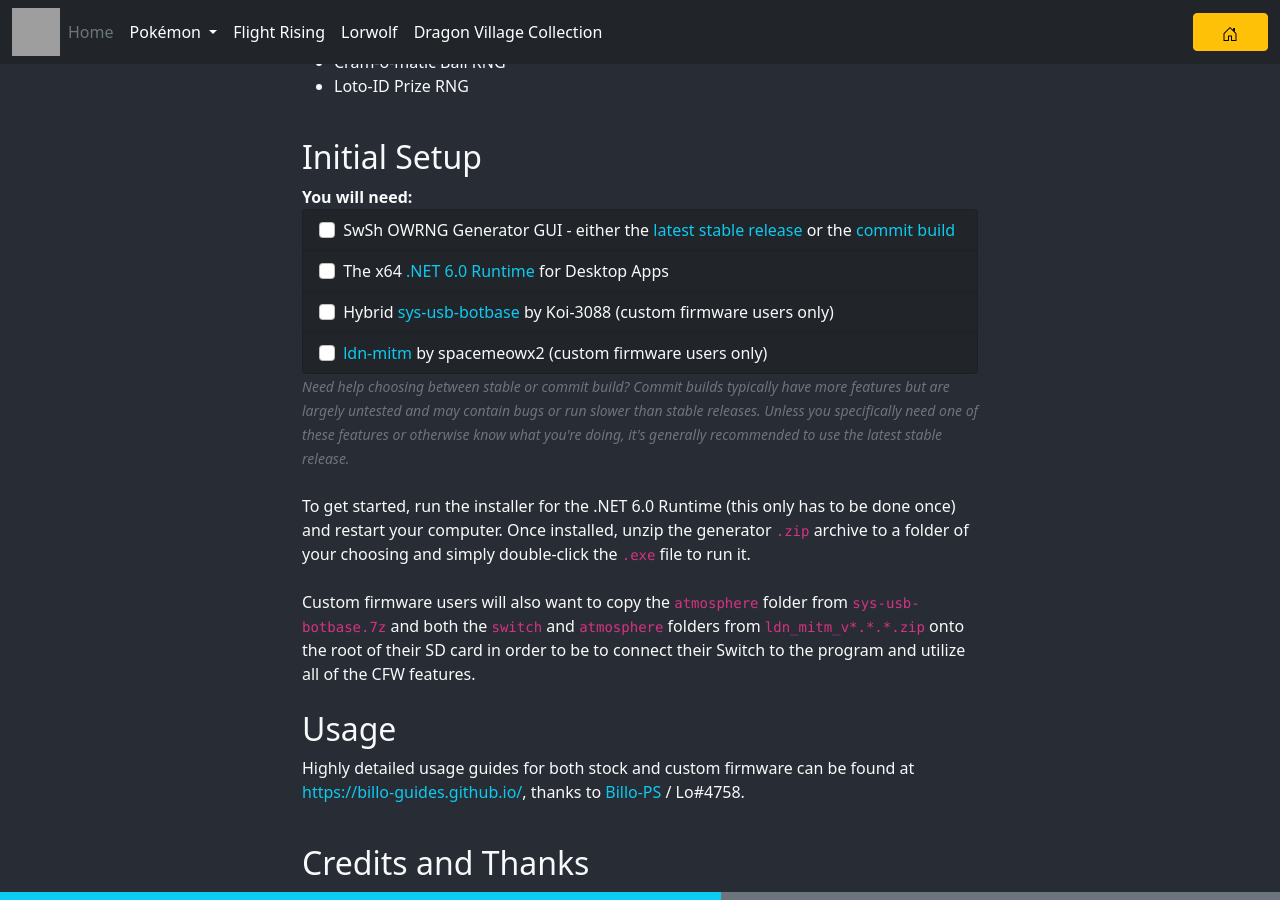
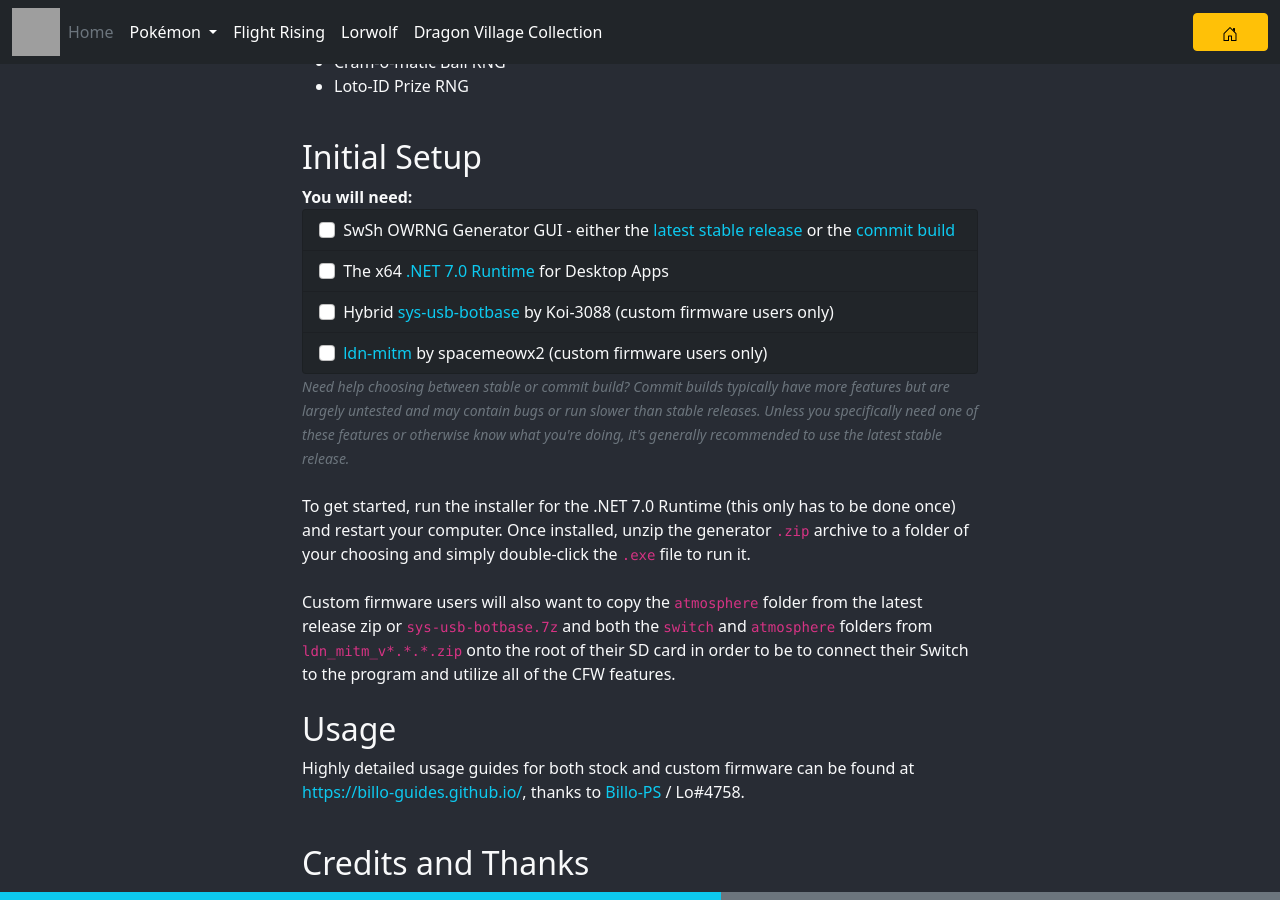
Before and after one commit to LegoFigure11/legofigure11.github.io, a Jekyll site: the page built from misc/swsh-owrng-tool/index.html, in a window 1280 px wide and 900 px high, scrolled down 645 px. Built offline with Jekyll 4.4.1, drawn with Linux system fonts in a browser that asks for light colours; comment, search, counter and statistics services are not loaded; grey boxes are pictures that could not be loaded.

Commit message:
OWRNG uses .NET 7.0

```diff
--- a/misc/swsh-owrng-tool/index.html
+++ b/misc/swsh-owrng-tool/index.html
@@ -44,7 +44,7 @@ permalink: /misc/swsh-owrng-tool/
     </li>
     <li class="list-group-item bg-dark text-light">
       <input id="runtime" class="form-check-input me-1" type="checkbox">
-      <label for="runtime">The x64 <a href="https://dotnet.microsoft.com/en-us/download/dotnet/6.0/runtime" class="text-info text-decoration-none" target="_blank">.NET 6.0 Runtime</a> for Desktop Apps</label>
+      <label for="runtime">The x64 <a href="https://dotnet.microsoft.com/en-us/download/dotnet/7.0/runtime" class="text-info text-decoration-none" target="_blank">.NET 7.0 Runtime</a> for Desktop Apps</label>
     </li>
     <li class="list-group-item bg-dark text-light">
       <input id="botbase" class="form-check-input me-1" type="checkbox">
@@ -63,10 +63,10 @@ permalink: /misc/swsh-owrng-tool/
   <br />
   <br />
   <div>
-    To get started, run the installer for the .NET 6.0 Runtime (this only has to be done once) and restart your computer. Once installed,
+    To get started, run the installer for the .NET 7.0 Runtime (this only has to be done once) and restart your computer. Once installed,
     unzip the generator <code>.zip</code> archive to a folder of your choosing and simply double-click the <code>.exe</code> file to run it. <br />
     <br />
-    Custom firmware users will also want to copy the <code>atmosphere</code> folder from <code>sys-usb-botbase.7z</code> and both the <code>switch</code>
+    Custom firmware users will also want to copy the <code>atmosphere</code> folder from the latest release zip or <code>sys-usb-botbase.7z</code> and both the <code>switch</code>
     and <code>atmosphere</code> folders from <code>ldn_mitm_v*.*.*.zip</code> onto the root of their SD card in order to be to connect their Switch to
     the program and utilize all of the CFW features.
   </div>
```
